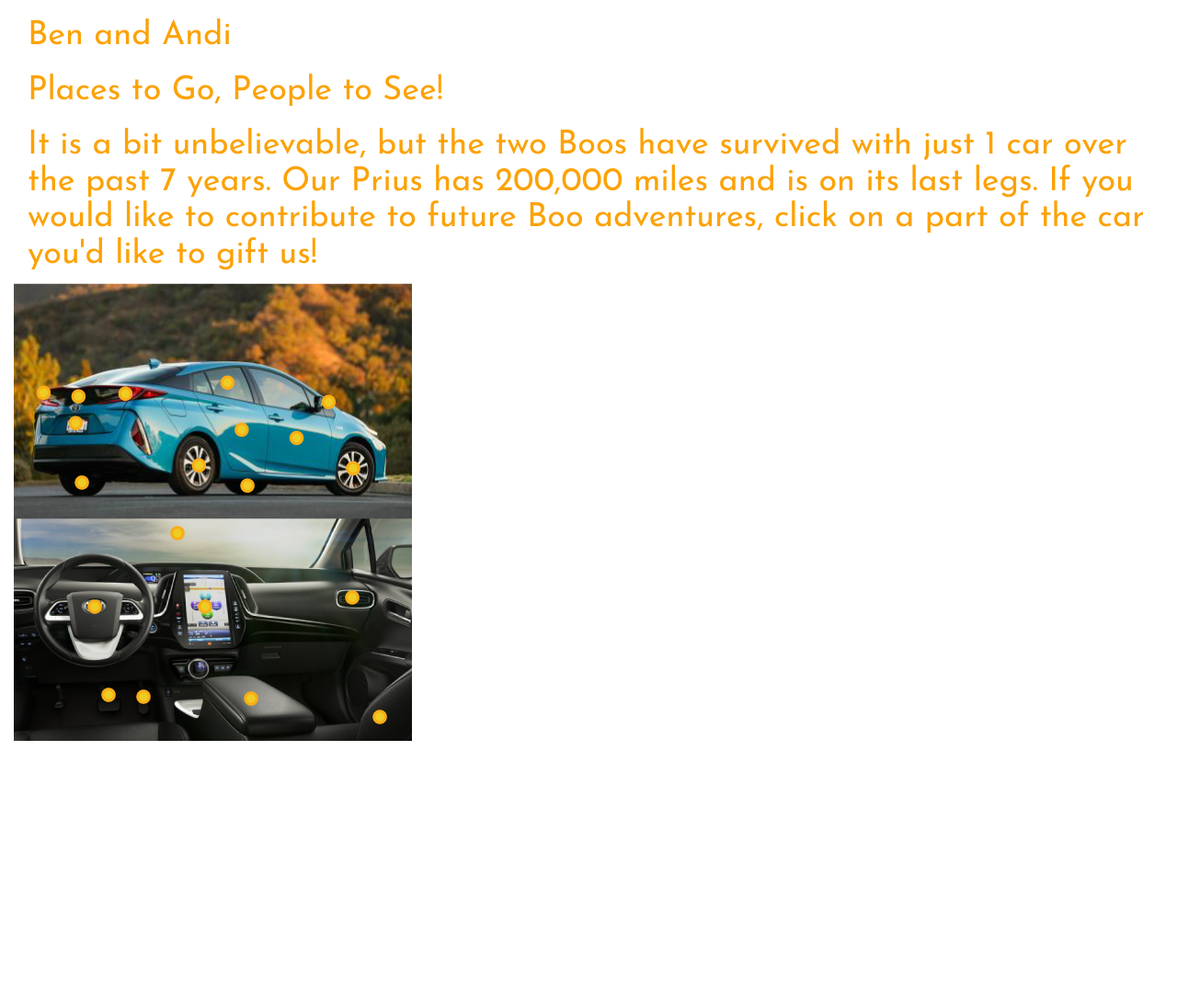
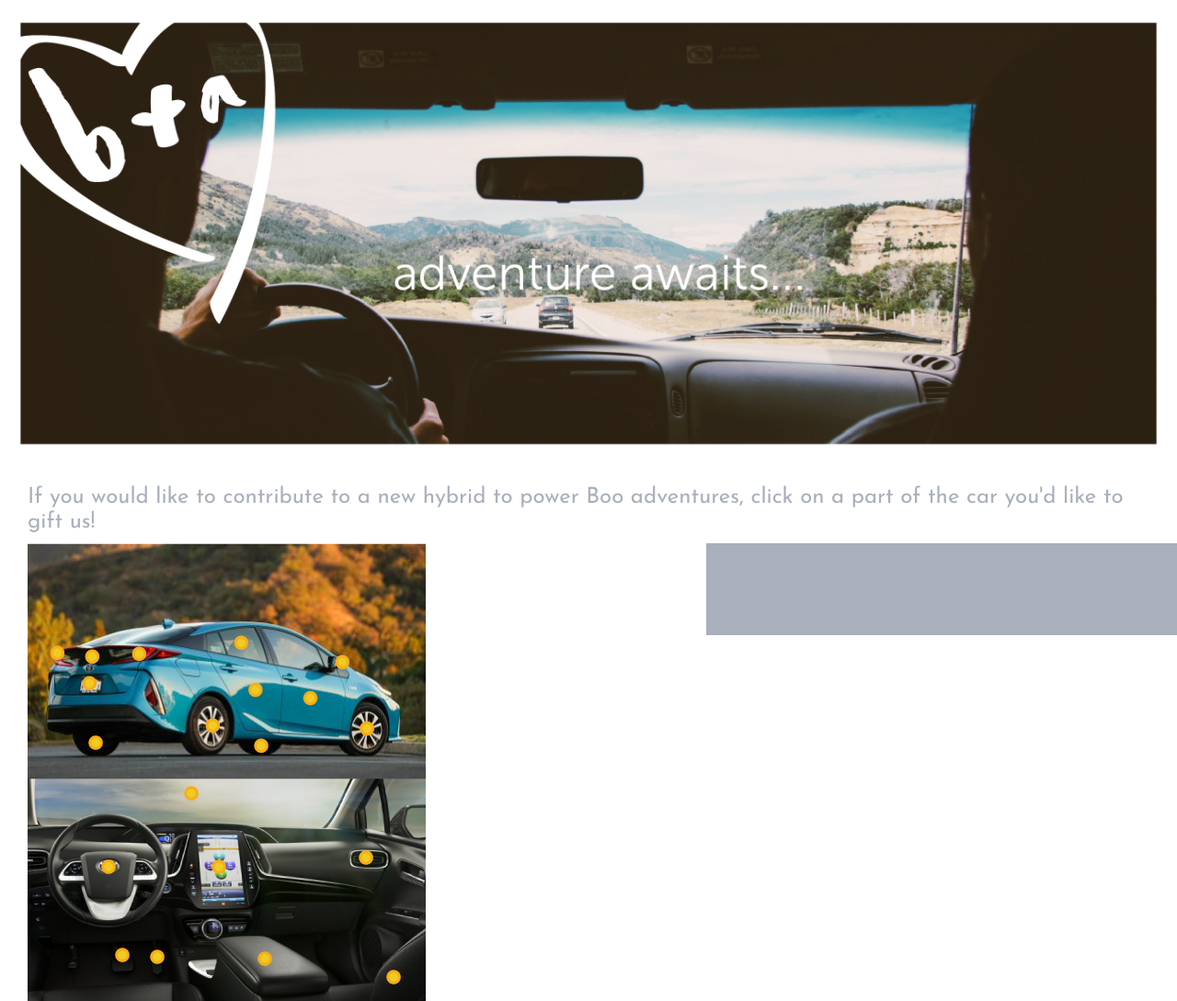
Before and after one commit to andi-kleissner/boosonthemove, a Django app: page / in a window 1280 px wide. Shown: the whole page at 92% size. Before the commit the page ends 806 px from the top, so only its background shows below. Run offline with Django 3.2, Linux system fonts and the light colour scheme; tables that the repository leaves empty hold one stand-in row (values such as "Sample post"); some libraries are stand-ins or nearby versions.

Commit message:
Updated stuff

```diff
--- /dev/null
+++ b/boocarapp/forms.py
@@ -0,0 +1,4 @@
+from django import forms
+
+class GoForItForm(forms.Form):
+    your_name = forms.CharField(label='Your name', max_length=100)
--- a/boocarapp/models.py
+++ b/boocarapp/models.py
@@ -3,14 +3,20 @@
 
 
 class CarPart(models.Model):
-    purchaser = models.CharField(max_length=200)
     name = models.CharField(max_length=200)
+    item_name = models.CharField(max_length=200)
     purchased = models.CharField(max_length=200)
+    note = models.CharField(max_length=500)
+    amount = models.CharField(max_length=15)
 
-    def purchase(self, purchaser):
+    def purchase(self, name):
         self.purchased = "True"
-        self.purchaser = purchaser
+        self.name = name
+        self.save()
+
+    def set_note(self, text):
+        self.note = text
         self.save()
 
     def __str__(self):
-        return self.name
+        return self.item_name
--- /dev/null
+++ b/boocarapp/static/boocarapp/css/boocarapp.css
@@ -0,0 +1,69 @@
+{% load staticfiles %}
+
+h1 {
+    color: #a9b0bc;
+    font-family: 'Josefin Sans', sans-serif;
+}
+
+.heading_area {
+    background: url("{% static 'boocarapp/images/HEADER.png' %}") 50% no-repeat right bottom;
+    height:650px;
+    background-repeat:no-repeat;
+}
+
+h2 {
+    color: #a9b0bc;
+    padding-left: 150px;
+    padding-right: 30px;
+    font-family: 'Oswald', sans-serif;
+}
+
+h3 {
+    color: #a9b0bc;
+    padding-left: 30px;
+    padding-right: 30px;
+    font-family: 'Josefin Sans', sans-serif;
+}
+
+
+canvas
+{
+    pointer-events: none;       /* make the canvas transparent to the mouse - needed since canvas is position infront of image */
+    position: absolute;
+}
+
+#info {
+    display:none;
+    width:100%;
+    height:150px;
+    padding: 10px;
+    background-color:skyblue;
+    margin:auto;
+}
+
+.hidden_container {
+    float:right;
+    width:40%;
+    background-color:#a9b0bc;
+    padding-left: 15px;
+    padding-right: 15px;
+    height: 100px;
+    padding-top: 5px;
+    font-family: 'Josefin Sans', sans-serif;
+}
+
+.car_container {
+    float:left;
+    padding-left:30px;
+    width:40%;
+}
+
+.clearfix{
+    clear:both
+}
+
+#form {
+    color: #a9b0bc;
+    padding-left: 30px;
+    font-family: 'Josefin Sans', sans-serif;
+}
--- a/boocarapp/static/css/boocarapp.css
+++ /dev/null
@@ -1,37 +0,0 @@
-h1 {
-    color: #FCA205;
-    padding-left: 30px;
-    padding-right: 30px;
-    font-family: 'Josefin Sans', sans-serif;
-}
-
-body
-{
-    background-color: white;
-}
-canvas
-{
-    pointer-events: none;       /* make the canvas transparent to the mouse - needed since canvas is position infront of image */
-    position: absolute;
-}
-
-#info {
-    display:none;
-    width:100%;
-    height:100px;
-    padding: 10px;
-    background-color:skyblue;
-}
-
-.hidden_container {
-    float:right;
-}
-
-.car_container {
-    float:left;
-    padding-left:15px;
-}
-
-.clearfix{
-    clear:both
-}
--- a/boocarapp/templates/boocarapp/vroom.html
+++ b/boocarapp/templates/boocarapp/vroom.html
@@ -45,8 +45,8 @@
 
         function myHover(element)
         {
-            var x = document.getElementById('info');
-            x.style.display = 'block';
+            <!--var x = document.getElementById('info');-->
+            <!--x.style.display = 'block';-->
 
             var hoveredElement = element;
             var coordStr = element.getAttribute('coords');
@@ -62,12 +62,41 @@
                 case 'rect':
                     drawRect(coordStr);
             }
+
+            var areaName = element.getAttribute('id');
+
+            switch (areaName)
+            {
+                case 'wheel1':
+                    var x = document.getElementById('container1');
+                    x.style.display = 'block';
+                    break;
+                case 'wheel2':
+                    var x = document.getElementById('container2');
+                    x.style.display = 'block';
+                    break;
+                case 'wheel3':
+                    var x = document.getElementById('container3');
+                    x.style.display = 'block';
+                    break;
+                case 'wheel4':
+                    var x = document.getElementById('container4');
+                    x.style.display = 'block';
+                    break;
+                default:
+                    break;
+            }
         }
 
         function myLeave()
         {
-            var x = document.getElementById('info');
-            x.style.display = 'none';
+            <!--var x = document.getElementById('info');-->
+            <!--x.style.display = 'none';-->
+
+            document.getElementById('container1').style.display = 'none';
+            document.getElementById('container2').style.display = 'none';
+            document.getElementById('container3').style.display = 'none';
+            document.getElementById('container4').style.display = 'none';
 
             var canvas = byId('myCanvas');
             hdc.clearRect(0, 0, canvas.width, canvas.height);
@@ -115,41 +144,60 @@
 
         <link rel="stylesheet" href="//maxcdn.bootstrapcdn.com/bootstrap/3.2.0/css/bootstrap.min.css">
         <link rel="stylesheet" href="//maxcdn.bootstrapcdn.com/bootstrap/3.2.0/css/bootstrap-theme.min.css">
-        <link rel="stylesheet" href="{% static 'css/boocarapp.css' %}">
-        <link href="https://fonts.googleapis.com/css?family=Josefin+Sans" rel="stylesheet">
+        <link rel="stylesheet" href="{% static 'boocarapp/css/boocarapp.css' %}">
+        <link href="https://fonts.googleapis.com/css?family=Josefin+Sans|Oswald" rel="stylesheet">
 
         <title>vrooom</title>
-        <h1>Ben and Andi</h1>
-        <h1>Places to Go, People to See!</h1>
-        <div>
-            <h1>It is a bit unbelievable, but the two Boos have survived
-                with just 1 car over the past 7 years. Our Prius has
-                200,000 miles and is on its last legs. If you would like
-                to contribute to future Boo adventures, click on a part of
-                the car you'd like to gift us!
 
-            </h1>
+        <img src="{% static 'boocarapp/images/HEADER.png' %}" style="width:100%">
+
+        <div bgcolor="#e2e0de">
+            <h3>If you would like to contribute to a new hybrid to power
+                Boo adventures, click on a part of the car you'd like to gift us!
+
+            </h3>
         </div>
 
     </head>
 
-    <body onload='myInit()'>
+    <body onload='myInit()' bgcolor="#e2e0de">
         <canvas id='myCanvas'></canvas>     <!-- gets re-positioned in myInit(); -->
         <div class="car_container">
             <img src="{% static 'IMG_CAR_1.png' %}" usemap='#imgmap_css_container_car_image' class='imgmap_css_container' title='car_image' alt='car_image' id='img-car_image' />
             <map id='car_image' name='imgmap_css_container_car_image'>
-                <area alt="" title="" href="#" onmouseover='myHover(this);' onmouseout='myLeave();' shape="rect" coords="236,210,277,227" />
-                <area alt="" title="" href="#" onmouseover='myHover(this);' onmouseout='myLeave();' shape="rect" coords="356,178,391,226" />
-                <area alt="" title="" href="#" onmouseover='myHover(this);' onmouseout='myLeave();' shape="rect" coords="178,170,220,225" />
-                <area alt="" title="" href="#" onmouseover='myHover(this);' onmouseout='myLeave();' shape="rect" coords="48,207,99,228" />
+                <area id="wheel1" alt="" title="" href="/boocarapp/go_for_it/wheel1.html" onmouseover='myHover(this);' onmouseout='myLeave();' shape="rect" coords="236,210,277,227" />
+                <area id="wheel2" alt="" title="" href="/boocarapp/go_for_it/wheel2.html" onmouseover='myHover(this);' onmouseout='myLeave();' shape="rect" coords="356,178,391,226" />
+                <area id="wheel3" alt="" title="" href="/boocarapp/go_for_it/wheel3.html" onmouseover='myHover(this);' onmouseout='myLeave();' shape="rect" coords="178,170,220,225" />
+                <area id="wheel4" alt="" title="" href="/boocarapp/go_for_it/wheel4.html" onmouseover='myHover(this);' onmouseout='myLeave();' shape="rect" coords="48,207,99,228" />
+                <area id="wheel4" alt="" title="" href="/boocarapp/go_for_it/wheel4.html" onmouseover='myHover(this);' onmouseout='myLeave();' shape="rect" coords="48,207,99,228" />
+                <area alt="" title="" href="/boocarapp/go_for_it/wheel1.html" onmouseover='myHover(this);' onmouseout='myLeave();' shape="rect" coords="334,118,353,140" />
+                <area alt="" title="" href="/boocarapp/go_for_it/wheel1.html" onmouseover='myHover(this);' onmouseout='myLeave();' shape="rect" coords="298,157,317,177" />
+                <area alt="" title="" href="/boocarapp/go_for_it/wheel1.html" onmouseover='myHover(this);' onmouseout='myLeave();' shape="rect" coords="238,149,257,168" />
+                <area alt="" title="" href="/boocarapp/go_for_it/wheel1.html" onmouseover='myHover(this);' onmouseout='myLeave();' shape="rect" coords="223,98,243,117" />
+                <area alt="" title="" href="/boocarapp/go_for_it/wheel1.html" onmouseover='myHover(this);' onmouseout='myLeave();' shape="rect" coords="112,110,131,129" />
+                <area alt="" title="" href="/boocarapp/go_for_it/wheel1.html" onmouseover='myHover(this);' onmouseout='myLeave();' shape="rect" coords="61,114,80,131" />
+                <area alt="" title="" href="/boocarapp/go_for_it/wheel1.html" onmouseover='myHover(this);' onmouseout='myLeave();' shape="rect" coords="58,143,77,161" />
+                <area alt="" title="" href="/boocarapp/go_for_it/wheel1.html" onmouseover='myHover(this);' onmouseout='myLeave();' shape="rect" coords="23,109,40,127" />
+                <area alt="" title="" href="/boocarapp/go_for_it/wheel1.html" onmouseover='myHover(this);' onmouseout='myLeave();' shape="rect" coords="358,330,378,351" />
+                <area alt="" title="" href="/boocarapp/go_for_it/wheel1.html" onmouseover='myHover(this);' onmouseout='myLeave();' shape="rect" coords="389,464,405,479" />
+                <area alt="" title="" href="/boocarapp/go_for_it/wheel1.html" onmouseover='myHover(this);' onmouseout='myLeave();' shape="rect" coords="248,441,270,463" />
+                <area alt="" title="" href="/boocarapp/go_for_it/wheel1.html" onmouseover='myHover(this);' onmouseout='myLeave();' shape="rect" coords="133,442,151,458" />
+                <area alt="" title="" href="/boocarapp/go_for_it/wheel1.html" onmouseover='myHover(this);' onmouseout='myLeave();' shape="rect" coords="95,438,113,458" />
+                <area alt="" title="" href="/boocarapp/go_for_it/wheel1.html" onmouseover='myHover(this);' onmouseout='myLeave();' shape="rect" coords="78,342,99,360" />
+                <area alt="" title="" href="/boocarapp/go_for_it/wheel1.html" onmouseover='myHover(this);' onmouseout='myLeave();' shape="rect" coords="170,263,190,282" />
+                <area alt="" title="" href="/boocarapp/go_for_it/wheel1.html" onmouseover='myHover(this);' onmouseout='myLeave();' shape="rect" coords="185,314,238,391" />
             </map>
         </div>
 
+
+
+
         <div class="hidden_container">
-            <p>
-                <div id="info">Note about the item</div>
-            </p>
+            {% for i in car_data %}
+                <div id='container{{ forloop.counter }}' style="display:none">{{ i.note }} <br> {{ i.amount }}</div>
+            {% endfor %}
         </div>
+
         <div class="clearfix"></div>
     </body>
 </html>
--- a/boocarapp/urls.py
+++ b/boocarapp/urls.py
@@ -3,4 +3,6 @@
 
 urlpatterns = [
     url(r'^$', views.car_items, name='car_items'),
+    url(r'/go_for_it/(?P<item>\w{0,50})', views.go_for_it, name='go_for_it'),
+    url(r'index', views.car_items, name='car_items')
 ]
--- a/boocarapp/views.py
+++ b/boocarapp/views.py
@@ -1,5 +1,27 @@
-from django.shortcuts import render
+from django.shortcuts import render, redirect
+from .forms import GoForItForm
+from .models import CarPart
 
-# Create your views here.
 def car_items(request):
-    return render(request, 'boocarapp/vroom.html', {})
+    car_data = CarPart.objects.all()
+    return render(request, 'boocarapp/vroom.html', {'car_data':car_data})
+
+def go_for_it(request, item):
+
+    print('item: {}'.format(item))
+
+    if request.method == "POST":
+        form = GoForItForm(request.POST)
+        if form.is_valid():
+            car = CarPart.objects.filter(item_name__icontains=item)[0]
+            print(car)
+            car.name = request.POST.get('your_name', '')
+            car.note = 'Someone already snatched this one!'
+            car_data = CarPart.objects.all()
+            print(car)
+            car.save()
+            return redirect('/', {'car_data':car_data}) #pk=car_part.pk)
+    else:
+        form = GoForItForm()
+
+    return render(request, 'boocarapp/go_for_it.html', {'form': form})
```
Also changed, not shown: boocarapp/templates/boocarapp/go_for_it.html (added, +17 -0 lines), boocarapp/migrations/0002_auto_20170624_1634.py (added), boocarapp/migrations/0003_carpart_amount.py (added), boocarapp/static/B_AND_A.png (added), boocarapp/static/boocarapp/images/HEADER.png (added).
